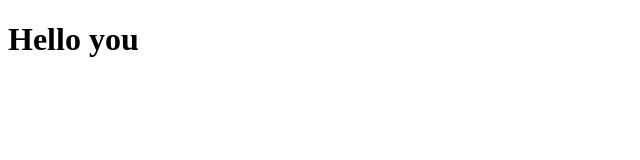
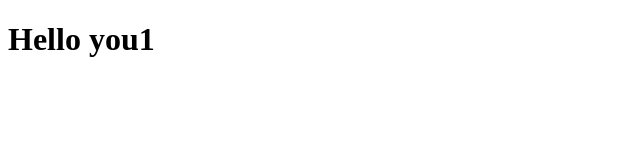
Before and after one commit to Bumbii12/heyhey, a plain HTML site: page index.html in a window 1280 px wide. Shown: the full height of the page, 0-640 px from the left. Drawn offline with Linux system fonts and the light colour scheme.

Commit message:
tambah 1

```diff
--- a/index.html
+++ b/index.html
@@ -6,6 +6,6 @@
     <title>Document</title>
 </head>
 <body>
-        <h1>Hello you</h1>
+        <h1>Hello you1</h1>
 </body>
 </html>
```
